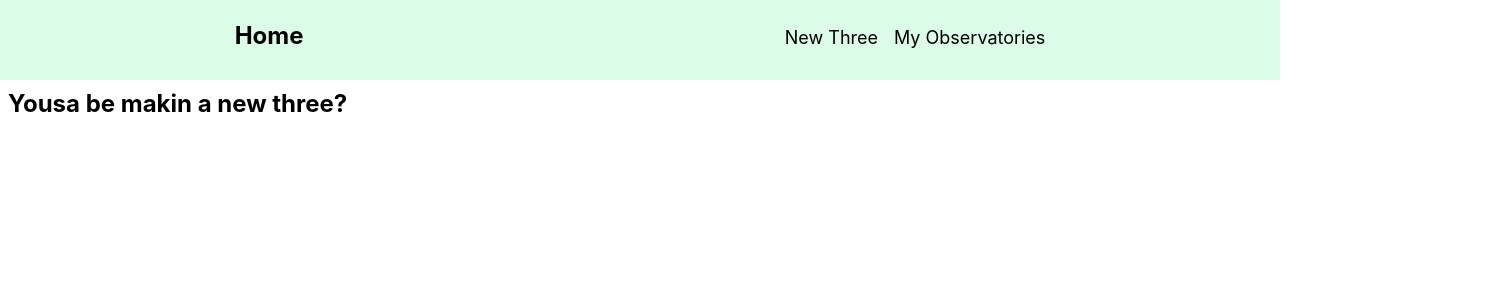
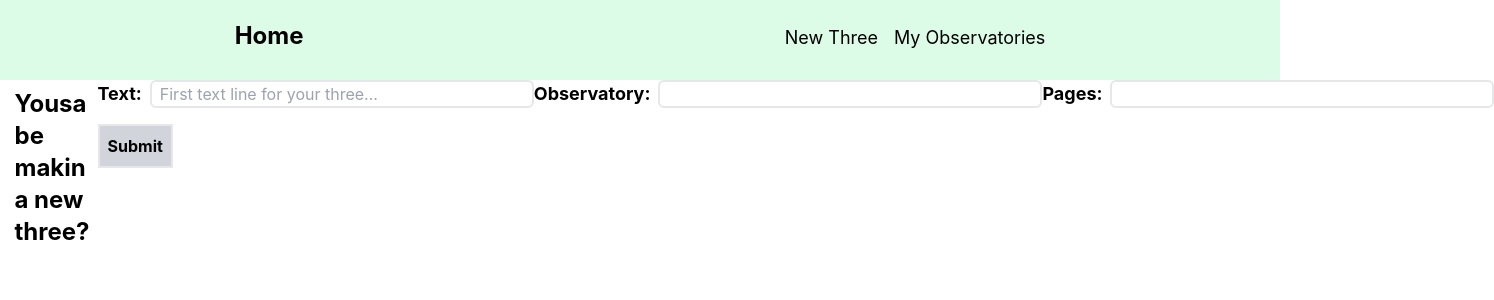
Before and after one commit to broumvirate/Threes, a React (Create React App) app in the folder ThreesFrontend/: page /new in a window 1280 px wide. Shown: the top 300 px of the page, 1494 px wide, since content can reach past the window. Built offline with nearby package versions, Linux system fonts and the light colour scheme.

Commit message:
Make a form for a new three. It don't talk to back end but have basic validation

```diff
--- a/ThreesFrontend/src/App.js
+++ b/ThreesFrontend/src/App.js
@@ -6,9 +6,8 @@ import { BrowserRouter as Router, Routes, Route } from 'react-router-dom'
 export default function App() {
   return (
     <Router>
-      <Navbar />
       <Routes>
-        <Route path="/">
+        <Route path="/" element={<Navbar />}>
           <Route index element={<Broumvirate />} />
           <Route path="new" element={<NewThree />} />
         </Route>
--- a/ThreesFrontend/src/components/Navbar.js
+++ b/ThreesFrontend/src/components/Navbar.js
@@ -1,7 +1,8 @@
-import { Link } from "react-router-dom";
+import { Link, Outlet } from "react-router-dom";
 
 export default function Navbar(){
-    return <header className="h-20 px-8 bg-green-100">
+    return <div>
+        <header className="h-20 px-8 bg-green-100">
                 <div className="md:w-2/3 w-full mx-auto pt-5 flex flex-row justify-between">
                     <div>
                         <Link to="/">
@@ -21,5 +22,7 @@ export default function Navbar(){
                         </div>
                     </div>
                 </div>
-    </header>
+        </header>
+        <Outlet />
+    </div>
 }
--- /dev/null
+++ b/ThreesFrontend/src/components/forms/FormElements.js
@@ -0,0 +1,18 @@
+export function ChessButton({className, children, ...restProps})
+{
+    return <button className={`font-bold border-2 p-2 bg-gray-300 ${className ?? ""}`} {...restProps}>
+        {children}
+    </button>
+}
+
+export function ChessInput({className, ...restProps})
+{
+    return <input className={`border-2 rounded-md px-2 text-md text-grey-darkest focus:ring ${className ?? ""}`} {...restProps}/>
+}
+
+export function ChessSelect({className, children, ...restProps})
+{
+    return <select className={`border-2 rounded-md px-1 py-0.5 text-md text-grey-darkest focus:ring ${className ?? ""}`} {...restProps}>
+        {children}
+    </select>
+}
--- /dev/null
+++ b/ThreesFrontend/src/components/forms/NewThreeForm.js
@@ -0,0 +1,56 @@
+import { Form, Field } from "react-final-form";
+import { validateThreePagesCount } from "../../lib/validations";
+import { ChessInput, ChessButton } from "./FormElements";
+
+export default function NewThreeForm({onSubmit, initialValues}) {
+    return <Form
+        onSubmit={onSubmit}
+        initialValues={initialValues}
+        validate={values => {
+            const errors = {};
+            if(!validateThreePagesCount(values.pageCount).isValid) errors.pageCount = "Invalid value! Must be number between 2 and 24."
+            return errors;
+        }}>
+        {props => (
+            <form onSubmit={props.handleSubmit}>
+                <div className="flex flex-row mb-4">
+                    <Field name="texas">
+                            {({input, meta}) => (
+                                <div className="flex flex-col flex-none">
+                                    <div>
+                                        <label className="text-lg font-bold">Text:</label>
+                                        <ChessInput {...input} className="w-96 ml-2" placeholder="First text line for your three..." />
+                                    </div>
+                                    {meta.error && meta.touched && <div>{meta.error}</div>}
+                                </div>
+                            )}
+                    </Field>
+                    <Field name="observatoryName">
+                            {({input, meta}) => (
+                                <div className="flex flex-col flex-none">
+                                    <div>
+                                        <label className="text-lg font-bold">Observatory:</label>
+                                        <ChessInput {...input} className="w-96 ml-2" placeholder="" />
+                                    </div>
+                                    {meta.error && meta.touched && <div>{meta.error}</div>}
+                                </div>
+                            )}
+                    </Field>
+                    <Field name="pageCount">
+                            {({input, meta}) => (
+                                <div className="flex flex-col flex-none">
+                                    <div>
+                                        <label className="text-lg font-bold">Pages:</label>
+                                        <ChessInput {...input} className="w-96 ml-2" placeholder="" />
+                                    </div>
+                                    {meta.error && meta.touched && <div>{meta.error}</div>}
+                                </div>
+                            )}
+                    </Field>
+                </div>
+
+                <ChessButton type="submit">Submit</ChessButton>
+            </form>
+        )}
+    </Form>
+}
--- /dev/null
+++ b/ThreesFrontend/src/lib/validations.js
@@ -0,0 +1,17 @@
+function validateThreePagesCount(pages)
+{
+    const MAX_PAGES = 24;
+    const result = {isValid: false, value: 3};
+    if(!isNaN(parseInt(pages)))
+    {
+        const value = parseInt(pages);
+        if(value > 1)
+        {
+            if(value > MAX_PAGES) result.value = MAX_PAGES;
+            else return {isValid: true, value};
+        }
+    }
+    return result;
+}
+
+export {validateThreePagesCount};
--- a/ThreesFrontend/src/pages/Broumvirate.js
+++ b/ThreesFrontend/src/pages/Broumvirate.js
@@ -10,17 +10,17 @@ export default function Broumvirate() {
     }, [])
 
     const memberEntries = members.length === 0 ? <NoBroumvirate/> : members.map((el, i) => {
-        return <div key={i} className="inline-block bg-green-300 rounded-md m-3 p-2">
+        return <div key={i} className="bg-green-300 rounded-md m-3 p-2">
             <h1>{el.name}</h1>
             {el.isFunny ? <h3>This guy's funny</h3> : null}
         </div>
     })
-    return <div> {memberEntries} </div>
+    return <div className="container mx-auto px-4"> {memberEntries} </div>
 }
 
 function NoBroumvirate()
 {
-    return <div className="inline-block bg-red-300 rounded-md m-3 p-2">
+    return <div className="bg-red-300 rounded-md m-3 p-2">
         <h1 className="text-xl font-bold p-2">No Broumvirate Members.</h1>
     </div>
 }
--- a/ThreesFrontend/src/pages/NewThree.js
+++ b/ThreesFrontend/src/pages/NewThree.js
@@ -1,5 +1,32 @@
+import { useEffect, useState } from "react"
+import NewThreeForm from "../components/forms/NewThreeForm";
+import { validateThreePagesCount } from "../lib/validations";
+import { useNavigate } from "react-router-dom";
+
 export default function NewThree() {
-    return <div>
+
+    // Initial data for the form
+    const [initialData, setInitialData] = useState({pages: 3});
+    const navigate = useNavigate();
+
+    // On first render, loads last used values from localStorage to populate initial form data
+    useEffect(() => {
+        const pageCount = localStorage.getItem('newThreePages');
+        const observatoryName = localStorage.getItem('newThreeObservatory');
+
+        const data = {pages: validateThreePagesCount(pageCount).value};
+        if(observatoryName != null) data.observatoryName = observatoryName;
+        setInitialData(data);
+    }, [])
+
+    const onSubmit = async(data) => {
+        localStorage.setItem('newThreePages', data.pageCount);
+        localStorage.setItem('newThreeObservatory', data.observatoryName);
+        navigate("/");
+    }
+
+    return <div className="flex justify-center container mx-auto px-4">
         <h1 className="text-2xl font-bold p-2">Yousa be makin a new three?</h1>
+        <NewThreeForm onSubmit={onSubmit} initialValues={initialData} />
     </div>
 }
```
